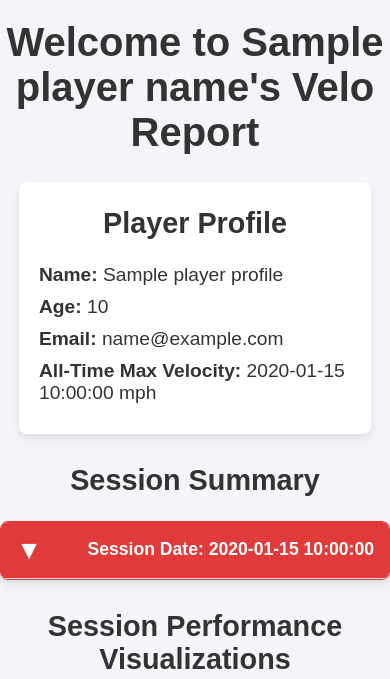
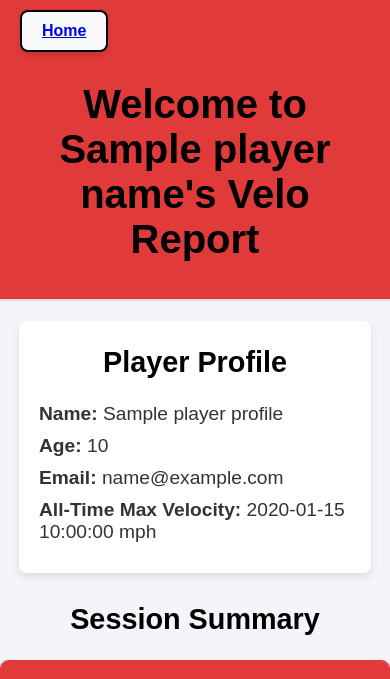
Before and after one commit to matthewbressler/player-velo-dashboard, a Flask app: template templates/report.html in a window 390 px wide. Shown: the top 679 px of the page. Run offline with Flask 3, Linux system fonts and the light colour scheme; the template is opened without the code that fills it: most values are stand-ins (such as "Sample title", 1, 10 or a date in 2020).

Commit message:
added back to home button and created header

```diff
--- a/static/css/report.css
+++ b/static/css/report.css
@@ -7,10 +7,83 @@ body {
     color: #333;
 }
 
+/* Header styles */
+header {
+    background-color: #e13a3a;
+    padding: 10px 20px;
+    border-bottom: 2px solid #e0e0e0;
+
+    align-items: center;
+}
+
+.header h1-container {
+    flex-grow: 1;  /* Makes the container take up all the remaining space */
+    text-align: center;  /* Centers the text horizontally */
+    justify-content: center;
+}
+
+.home-btn {
+    display: inline-block;
+    padding: 10px 20px;
+    font-family: Arial, sans-serif;
+    position: absolute;
+    border-radius: 8px;
+    color: #000000;  /* Sets the text color to black */
+    font-weight: bold;
+    box-shadow: 0 4px 6px rgba(0, 0, 0, 0.1);
+    text-decoration: none;  /* Ensures no underline */
+    background-color: #f8f9fa;  /* Background color */
+    border: 2px solid #000000; /* Button border */
+}
+
+.home-btn:hover {
+    color: #000000;  /* Ensures text stays black on hover */
+    text-decoration: underline;  /* Underline on hover */
+    background-color: #007bff;  /* Button background on hover */
+    border-color: #000000;  /* Darker border on hover */
+}
+
+/* Prevents color change and underline after clicking */
+.home-btn:visited {
+    color: #000000 !important;  /* Forces text color to stay black after visit */
+    text-decoration: none !important;  /* Prevents underline after visit */
+}
+
+
+/* Centering the header title */
+header h1 {
+    text-align: center;
+}
+
+/* Media query for smaller screens (e.g., mobile) */
+@media screen and (max-width: 768px) {
+    /* Stack the button and header text vertically */
+    .header {
+        flex-direction: column;
+        height: auto;  /* Allow height to adjust based on content */
+        align-items: center;  /* Center align everything */
+        padding: 10px;  /* Add some padding */
+    }
+
+    /* Make sure the home button is above the text on smaller screens */
+    .home-btn {
+        position: relative;  /* Switch to relative position */
+        top: 0;  /* Remove vertical centering */
+        left: 0;  /* Align to left */
+        margin-bottom: 10px;  /* Add space below button */
+    }
+
+    /* Adjust text size for small screens */
+    .header h1 {
+        font-size: 20px;  /* Reduce font size for smaller screens */
+    }
+}
+
+
 /* Header style */
 h1, h2 {
     text-align: center;
-    color: #333;
+    color: #000000;
     margin-top: 20px;
 }
 
--- a/templates/index.html
+++ b/templates/index.html
@@ -10,7 +10,10 @@
     <link rel="stylesheet" href="{{ url_for('static', filename='css/index.css') }}">
 </head>
 <body>
-    <h1>Welcome to the MVP Velo Player Dashboard</h1>
+    <header>
+        <h1>Welcome to the MVP Velo Player Dashboard</h1>
+    </header>
+
 
     <div class="center-link">
         <a href="https://docs.google.com/forms/d/e/1FAIpQLSdumHqJ5qjdD6N-QgMBiLzdm-IHFnC3ZQOYXcdOrnaZJF3k3Q/viewform" target="_blank" rel="noopener noreferrer">
--- a/templates/report.html
+++ b/templates/report.html
@@ -7,7 +7,16 @@
     <link rel="stylesheet" href="{{ url_for('static', filename='css/report.css') }}">
 </head>
 <body>
-    <h1>Welcome to {{ player_name }}'s Velo Report</h1>
+
+    <!-- Header Section -->
+    <header>
+        <div class="home-btn">
+            <a href="{{ url_for('home') }}" class="btn btn-primary">Home</a>
+        </div>
+        <div class="h1-container">
+            <h1>Welcome to {{ player_name }}'s Velo Report</h1>
+        </div>
+    </header>
 
     <!-- Player Profile -->
     <div class="player-profile">
```
Also changed, not shown: static/css/index.css (+9 -1 lines).
